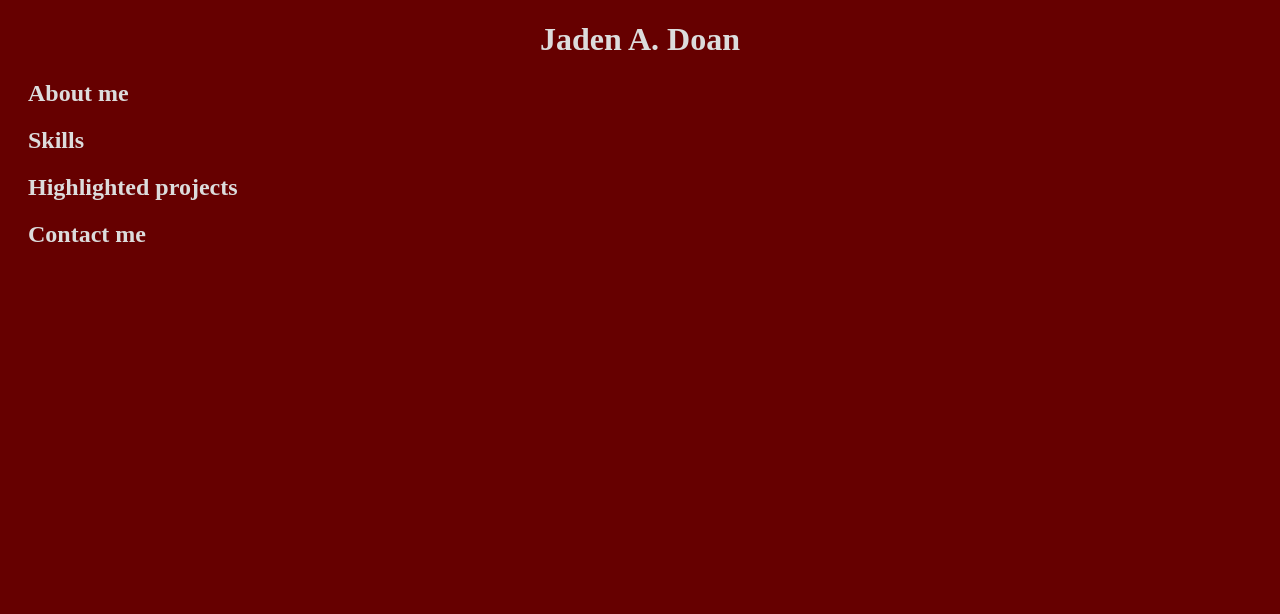
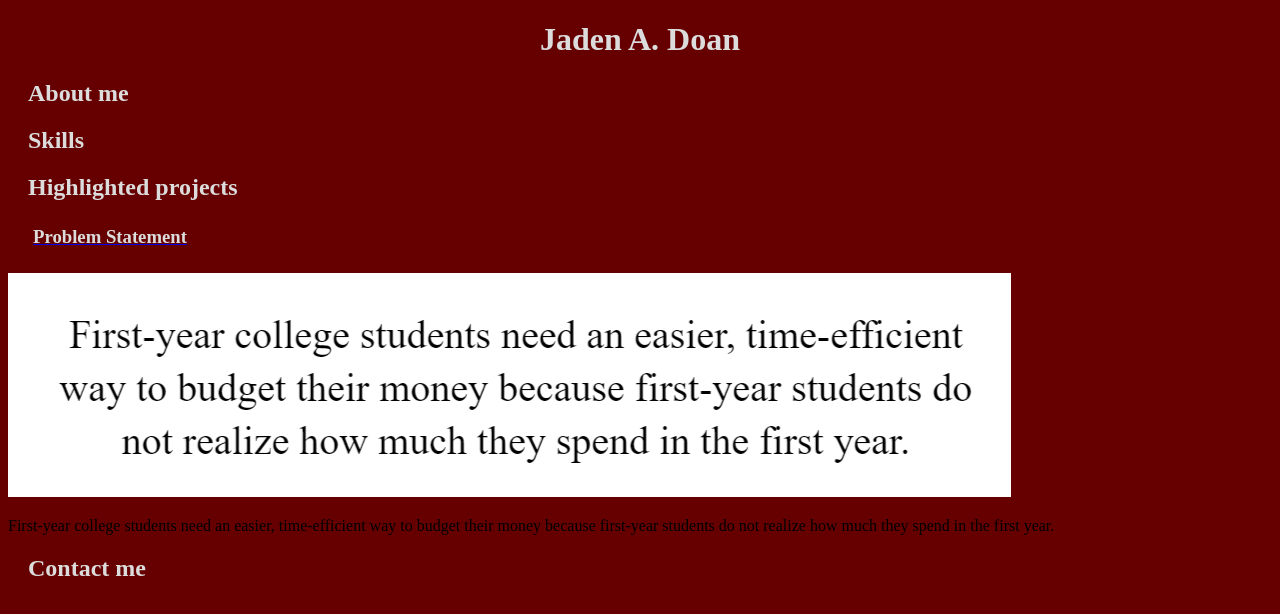
Before and after one commit to jadentdoan/jadentdoan, a plain HTML site: page index.html in a window 1280 px wide. Drawn offline with Linux system fonts and the light colour scheme.

Commit message:
Add 2 new folders and add Problem Statement to code

```diff
--- a/index.html
+++ b/index.html
@@ -14,7 +14,18 @@
         <div class="skills"></div>
 
         <h2>Highlighted projects</h2>
-        <div class="projects"></div>
+        <div class="projects">
+            <!-- Problem Statement Assignment -->
+            <section class="project">
+                <a href="files/Problem-Statement.pdf">
+                    <h3>Problem Statement</h3>
+                </a>
+                <a href="files/Problem-Statement.pdf">
+                    <img src="images/Problem-Statement.png">
+                </a>
+                <p>First-year college students need an easier, time-efficient way to budget their money because first-year students do not realize how much they spend in the first year.</p>
+            </section>
+        </div>
 
         <h2>Contact me</h2>
         <div class="contact"></div>
--- a/styles.css
+++ b/styles.css
@@ -10,3 +10,7 @@ h2 {
     color:gainsboro;
     margin: 20px;
 }
+h3{
+    color:gainsboro;
+    margin: 25px;
+}
```
Also changed, not shown: images/Problem-Statement.png (added), 1 other file.
